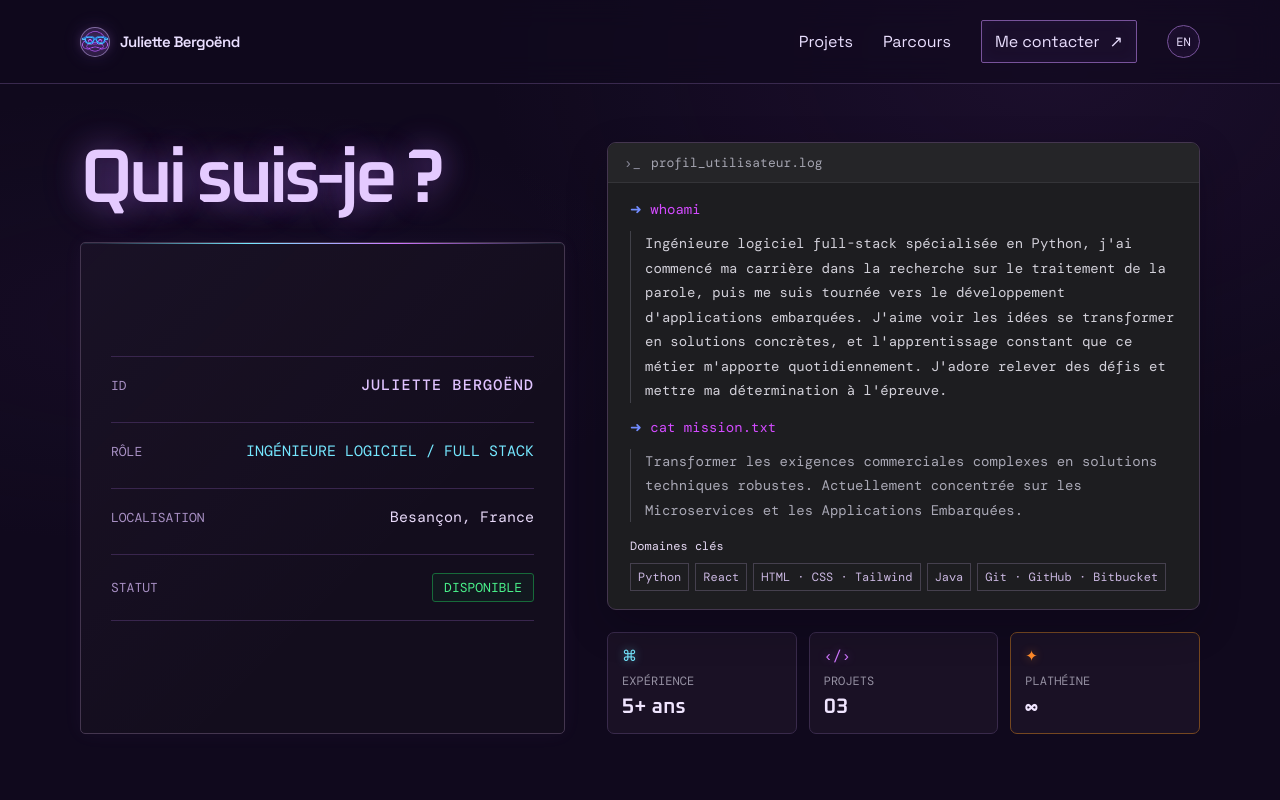
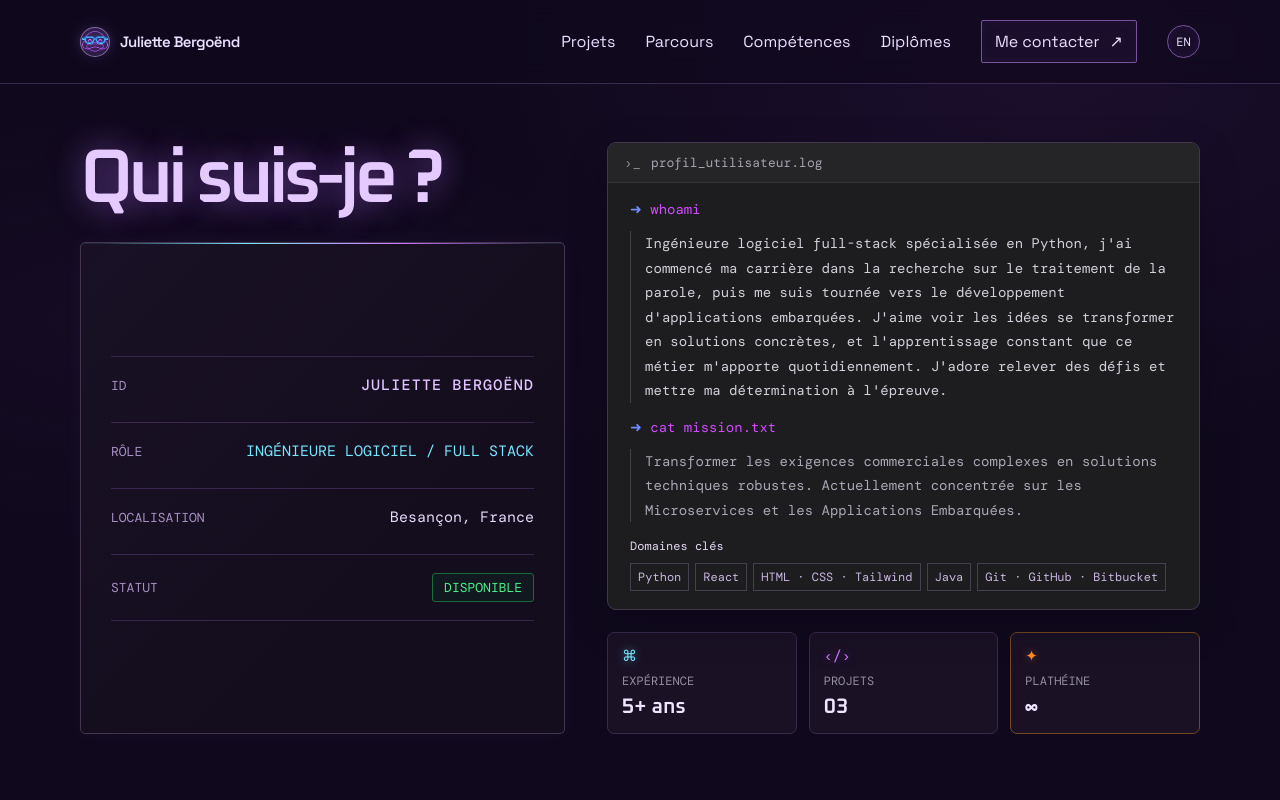
Before and after one commit to julietteBergoend/git-portfolio, a React (Vite) app in the folder portfolio/: page / in a window 1280 px wide. Shown: the top 800 px of the page. Built offline with nearby package versions, Linux system fonts and the light colour scheme.

Commit message:
Update qualifications

```diff
--- a/portfolio/src/App.css
+++ b/portfolio/src/App.css
@@ -348,6 +348,10 @@
   padding-top: 102px;
   padding-bottom: 65px;
   border-top: 1px solid var(--line);
+}
+
+.work-section#skills {
+  border-top: 0;
 }
 
 .section-heading {
@@ -854,27 +858,91 @@
   font-weight: 600;
 }
 
-.skills-list {
+.skills-toolkit > h3 {
+  margin: 0 0 16px;
+  color: #cbb8e2;
+  font-family: var(--mono);
+  font-size: 13px;
+  font-weight: 400;
+  letter-spacing: 0.06em;
+  text-transform: uppercase;
+}
+
+.skills-toolkit {
+  margin-top: 0;
+}
+
+.skills-category-grid {
+  display: grid;
+  grid-template-columns: repeat(auto-fit, minmax(min(100%, 340px), 1fr));
+  gap: 16px;
+}
+
+.skills-category {
+  min-width: 0;
+  padding: 18px;
+  border: 1px solid #49315f;
+  background: linear-gradient(145deg, #211431d9, #160e23e8);
+  box-shadow: inset 0 1px #e6c6ff0b;
+  transition: border-color 220ms ease, transform 220ms ease, box-shadow 220ms ease;
+}
+
+.skills-category:hover {
+  transform: translateY(-3px);
+  border-color: #78539b;
+  box-shadow: 0 10px 24px #08051036, 0 0 18px #bd75ff18;
+}
+
+.skills-category-heading {
+  display: flex;
+  align-items: baseline;
+  gap: 11px;
+  padding-bottom: 12px;
+  border-bottom: 1px solid #39264e;
+}
+
+.skills-category-heading > span {
+  color: var(--cyan);
+  font-family: var(--mono);
+  font-size: 12px;
+  text-shadow: 0 0 9px #75e7ff70;
+}
+
+.skills-category-heading h4 {
+  min-width: 0;
   margin: 0;
+  color: #e6d6f8;
+  font-family: var(--display);
+  font-size: 16px;
+  font-weight: 500;
+}
+
+.skills-category ul {
+  display: flex;
+  flex-wrap: wrap;
+  gap: 8px;
+  margin: 14px 0 0;
   padding: 0;
-  border-top: 1px solid var(--line);
   list-style: none;
 }
 
-.skills-list li {
-  display: flex;
-  justify-content: space-between;
-  gap: 14px;
-  padding: 11px 0;
-  border-bottom: 1px solid var(--line);
-  font-size: 14px;
-}
-
-.skills-list li span:last-child {
-  color: var(--muted);
+.skills-category li {
+  max-width: 100%;
+  padding: 6px 9px;
+  border: 1px solid #52386b;
+  background: #bd75ff0b;
+  color: #d7c6ea;
   font-family: var(--mono);
   font-size: 12px;
-  text-align: right;
+  line-height: 1.35;
+  overflow-wrap: anywhere;
+  transition: border-color 180ms ease, background 180ms ease, color 180ms ease;
+}
+
+.skills-category li:hover {
+  border-color: var(--cyan);
+  background: #75e7ff12;
+  color: var(--cyan);
 }
 
 .education-item {
@@ -963,6 +1031,7 @@
   flex-direction: column;
   align-items: center;
   justify-content: center;
+  border-top: 1px solid var(--line);
   padding-top: 48px;
   padding-bottom: 48px;
   text-align: center;
@@ -1119,8 +1188,11 @@
   }
 
   .site-header {
+    flex-wrap: wrap;
+    row-gap: 10px;
     min-height: 70px;
     padding-inline: 20px;
+    padding-block: 12px;
   }
 
   .wordmark {
@@ -1134,8 +1206,11 @@
   }
 
   .site-nav {
-    gap: 11px;
-    font-size: 13px;
+    width: 100%;
+    flex-wrap: wrap;
+    justify-content: space-between;
+    gap: 8px 12px;
+    font-size: 12px;
   }
 
   .nav-contact {
@@ -1801,6 +1876,48 @@ body.loading-active {
   position: relative;
 }
 
+.work-section,
+.contact-section {
+  isolation: isolate;
+}
+
+.work-section::before,
+.contact-section::before {
+  position: absolute;
+  z-index: -1;
+  top: 0;
+  bottom: 0;
+  left: 50%;
+  width: 100vw;
+  transform: translateX(-50%);
+  content: '';
+  pointer-events: none;
+}
+
+#experience::before {
+  background:
+    radial-gradient(ellipse at 18% 8%, #65338420, transparent 68%),
+    #140c21;
+}
+
+#skills::before {
+  background:
+    radial-gradient(ellipse at 82% 22%, #26718b19, transparent 68%),
+    #160d24;
+}
+
+#education::before {
+  background:
+    radial-gradient(ellipse at 24% 38%, #a65c3618, transparent 68%),
+    #130b20;
+}
+
+#contact::before {
+  background:
+    radial-gradient(ellipse at 68% 12%, #71469a22, transparent 68%),
+    #180e27;
+}
+
 .section-heading {
   align-items: flex-end;
 }
@@ -2260,26 +2377,6 @@ body.loading-active {
   color: #e5d7f5;
 }
 
-.skills-list {
-  border-color: #52366b;
-}
-
-.skills-list li {
-  border-color: #39264e;
-  color: #e0d2f1;
-  transition: color 180ms ease, padding 180ms ease, background 180ms ease;
-}
-
-.skills-list li:hover {
-  padding-inline: 8px;
-  background: #bd75ff0d;
-  color: var(--cyan);
-}
-
-.skills-list li span:last-child {
-  color: #aa94c2;
-}
-
 .education-item {
   border-color: var(--neon);
 }
@@ -2409,8 +2506,16 @@ button {
 
 @media (max-width: 620px) {
   .site-nav {
-    gap: 8px;
-    font-size: 13.5px;
+    gap: 8px 12px;
+    font-size: 12px;
+  }
+
+  .skills-toolkit {
+    margin-top: 0;
+  }
+
+  .skills-category {
+    padding: 15px;
   }
 
   .nav-contact {
--- a/portfolio/src/App.tsx
+++ b/portfolio/src/App.tsx
@@ -136,6 +136,8 @@ function App() {
         <nav className="site-nav" aria-label={copy.navigation.mainLabel}>
           <a href="#expertise">{copy.navigation.expertise}</a>
           <a href="#experience">{copy.navigation.experience}</a>
+          <a href="#skills">{copy.navigation.skills}</a>
+          <a href="#education">{copy.navigation.education}</a>
           <a className="nav-contact" href="#contact">
             {copy.navigation.contact} <span aria-hidden="true">↗</span>
           </a>
@@ -402,7 +404,7 @@ function App() {
 
         <section className="publication-section" id="publications">
           <div className="publication-content section-wrap">
-            <div className="section-heading">
+            <div className="section-heading" data-reveal>
               <div>
                 <p className="eyebrow">{copy.publication.sectionEyebrow}</p>
                 <h2>{copy.publication.sectionHeading}</h2>
@@ -430,7 +432,7 @@ function App() {
         </section>
 
         <section className="work-section section-wrap" id="experience">
-          <div className="section-heading">
+          <div className="section-heading" data-reveal>
             <div>
               <p className="eyebrow">
                 {copy.experience.eyebrow}
@@ -479,11 +481,58 @@ function App() {
           </div>
         </section>
 
-        <section className="contact-section section-wrap" id="contact" data-reveal>
+        <section className="work-section section-wrap" id="skills">
+          <div className="section-heading" data-reveal>
+            <div>
+              <p className="eyebrow">{copy.skills.eyebrow}</p>
+              <h2>{copy.skills.heading}</h2>
+            </div>
+          </div>
+          <div className="skills-toolkit">
+            <h3>{copy.skills.toolkitHeading}</h3>
+            <div className="skills-category-grid">
+              {copy.skills.categories.map((category, index) => (
+                <article className="skills-category" key={category.title}>
+                  <div className="skills-category-heading">
+                    <span aria-hidden="true">0{index + 1}</span>
+                    <h4>{category.title}</h4>
+                  </div>
+                  <ul>
+                    {category.items.map((item) => (
+                      <li key={item}>{item}</li>
+                    ))}
+                  </ul>
+                </article>
+              ))}
+            </div>
+          </div>
+        </section>
+
+        <section className="work-section section-wrap" id="education">
+          <div className="section-heading" data-reveal>
+            <div>
+              <p className="eyebrow">{copy.education.eyebrow}</p>
+              <h2>{copy.education.heading}</h2>
+            </div>
+          </div>
+          <div className="education-list">
+            {copy.education.entries.map((education) => (
+              <article className="education-item" key={education.degree}>
+                <p className="education-period">{education.period}</p>
+                <h4>{education.degree}</h4>
+                <p>
+                  {education.institution} <span>·</span> {education.location}
+                </p>
+              </article>
+            ))}
+          </div>
+        </section>
+
+        <section className="contact-section section-wrap" id="contact">
           <p className="eyebrow">
             {copy.contact.eyebrow}
           </p>
-          <h2>
+          <h2 data-reveal>
             {copy.contact.heading}
           </h2>
           <p className="contact-intro">{copy.contact.intro}</p>
--- a/portfolio/src/translations/index.ts
+++ b/portfolio/src/translations/index.ts
@@ -42,6 +42,8 @@ const fr = {
     mainLabel: 'Navigation principale',
     experience: 'Parcours',
     expertise: 'Projets',
+    skills: 'Compétences',
+    education: 'Diplômes',
     contact: 'Me contacter',
     switchLanguage: 'Switch language to English',
     languageButton: 'EN',
@@ -180,6 +182,7 @@ const fr = {
   skills: {
     eyebrow: 'Compétences',
     heading: 'Outils & technologies',
+    toolkitHeading: 'Outils utilisés lors de mon parcours universitaire et professionnel',
     items: [
       { name: 'Python', level: 'Expert' },
       { name: 'React', level: 'Intermédiaire' },
@@ -190,10 +193,60 @@ const fr = {
       { name: 'Jenkins', level: 'Avancé' },
       { name: 'Claude', level: 'Expert' },
     ],
+    categories: [
+      {
+        title: 'Programmation',
+        items: ['Python', 'Java', 'JavaScript', 'PHP'],
+      },
+      {
+        title: 'Langages & outils web',
+        items: ['HTML5 · CSS3', 'Django', 'Flask','Tailwind', 'XML', 'Bootstrap', 'React'],
+      },
+      {
+        title: 'Outils de développement',
+        items: [
+          'Git',
+          'GitHub',
+          'Bitbucket',
+          'JIRA',
+          'Jenkins',
+          'Claude',
+        ],
+      },
+      {
+        title: 'Systèmes d’exploitation',
+        items: ['Linux'],
+      },
+      {
+        title: 'Traitement automatique des langues',
+        items: [
+          'SpaCy',
+          'NLTK',
+          'TreeTagger (Perl)',
+          'NooJ',
+          'Sphinx4',
+          'TXM',
+          'BERT',
+        ],
+      },
+      {
+        title: 'Autres outils',
+        items: [
+          'Anaconda',
+          'MySQL',
+          'OAI-PMH',
+          'Praat',
+          'Keras',
+          'TensorFlow',
+          'Prodigy',
+          'Gestion bureautique',
+        ],
+      },
+    ],
   },
   education: {
-    eyebrow: 'Formation',
-    heading: 'Apprendre, toujours.',
+    eyebrow: '',
+    heading: 'Diplômes',
     entries: [
       {
         period: '2018 — 2020',
@@ -278,6 +331,8 @@ const en: Translation = {
     mainLabel: 'Main navigation',
     experience: 'Experience',
     expertise: 'Expertise',
+    skills: 'Skills',
+    education: 'Education',
     contact: 'Get in touch',
     switchLanguage: 'Passer en français',
     languageButton: 'FR',
@@ -422,6 +477,7 @@ const en: Translation = {
   skills: {
     eyebrow: 'Skills',
     heading: 'Tools & technology',
+    toolkitHeading: 'Tools used throughout my academic and professional career',
     items: [
       { name: 'Python', level: 'Expert' },
       { name: 'React', level: 'Intermediate' },
@@ -432,10 +488,68 @@ const en: Translation = {
       { name: 'Jenkins', level: 'Advanced' },
       { name: 'Claude', level: 'Expert' },
     ],
+    categories: [
+      {
+        title: 'Programming',
+        items: ['Python', 'Java', 'JavaScript', 'PHP'],
+      },
+      {
+        title: 'Web languages & tools',
+        items: [
+          'HTML5 · CSS3',
+          'Django',
+          'Flask',
+          'Tailwind',
+          'XML',
+          'Bootstrap',
+          'React',
+        ],
+      },
+      {
+        title: 'Development tools',
+        items: [
+          'Git',
+          'GitHub',
+          'Bitbucket',
+          'JIRA',
+          'Jenkins',
+          'Claude',
+        ],
+      },
+      {
+        title: 'Operating systems',
+        items: ['Linux'],
+      },
+      {
+        title: 'Natural language processing',
+        items: [
+          'spaCy',
+          'NLTK',
+          'TreeTagger (Perl)',
+          'NooJ',
+          'Sphinx4',
+          'TXM',
+          'BERT',
+        ],
+      },
+      {
+        title: 'Other tools',
+        items: [
+          'Anaconda',
+          'MySQL',
+          'OAI-PMH',
+          'Praat',
+          'Keras',
+          'TensorFlow',
+          'Prodigy',
+          'Office software',
+        ],
+      },
+    ],
   },
   education: {
-    eyebrow: 'Education',
-    heading: 'Always learning.',
+    eyebrow: '',
+    heading: 'Education',
     entries: [
       {
         period: '2018 — 2020',
```
